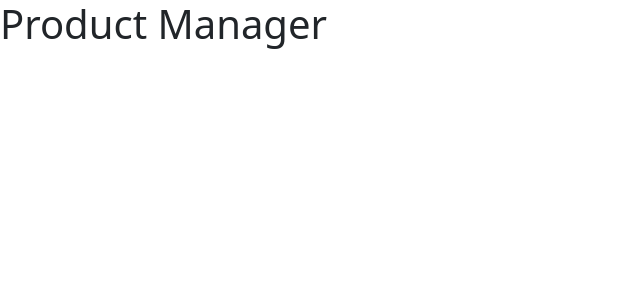
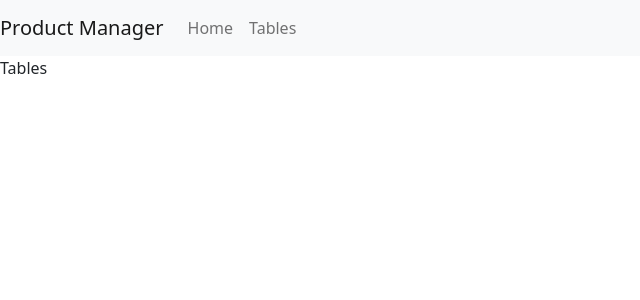
Before and after one commit to mqchua/react-project, a React (Create React App) app: page /tables in a window 1280 px wide. Shown: the top 300 px of the page, without its empty margins (0-640 px from the left). Built offline with nearby package versions, Linux system fonts and the light colour scheme.

Commit message:
added navbar

```diff
--- a/src/App.js
+++ b/src/App.js
@@ -7,6 +7,7 @@ import Tables from './pages/tables/Tables';
 import 'bootstrap/dist/css/bootstrap.min.css';
 import 'jquery';
 import 'bootstrap/dist/js/bootstrap';
+import {Navbar,Nav,NavDropdown,Form,FormControl,Button} from 'react-bootstrap';
 
 
 export default function App() {
@@ -15,7 +16,19 @@ export default function App() {
       <div>
         <BrowserRouter>
 
-        <h1>Product Manager</h1>
+        <Navbar bg="light" expand="lg">
+          <Navbar.Brand href="#home">Product Manager</Navbar.Brand>
+          <Navbar.Toggle aria-controls="basic-navbar-nav" />
+          <Navbar.Collapse id="basic-navbar-nav">
+            <Nav className="mr-auto">
+              <Nav.Link href="/">Home</Nav.Link>
+              <Nav.Link href="/tables">Tables</Nav.Link>
+            </Nav>
+          </Navbar.Collapse>
+        </Navbar>
+
+
+        {/*<h1>Product Manager</h1>*/}
           <Switch>
             <Route path="/" exact component={Home}/>
             <Route path="/tables" exact component={Tables}/>
--- a/src/pages/tables/Tables.js
+++ b/src/pages/tables/Tables.js
@@ -5,6 +5,6 @@ export default function App() {
 
 
   return (
-    <div></div>
+    <div>Tables</div>
   );
 }
```
